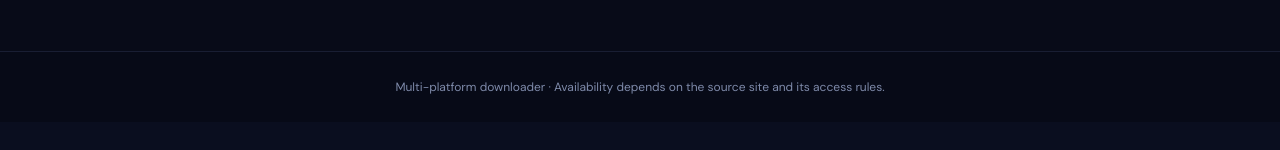
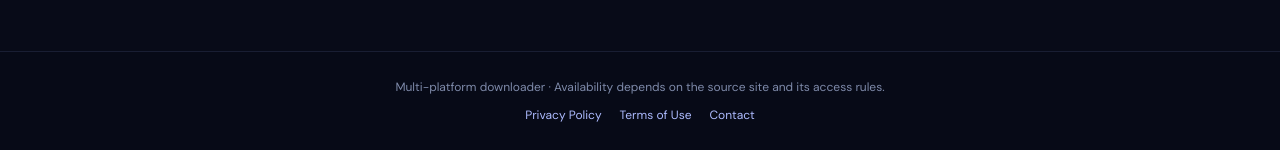
Before and after one commit to Evolve9847/vidsgrab, a Flask app: page / in a window 1280 px wide. Shown: the part 1806-1956 px from the top of the page. Before the commit the page ends 1900 px from the top, so only its background shows below. Run offline with Flask 3, Linux system fonts and the light colour scheme; some libraries are stand-ins or nearby versions.

Commit message:
Add files via upload

```diff
--- a/templates/index.html
+++ b/templates/index.html
@@ -48,7 +48,7 @@ nav a{color:inherit;text-decoration:none;display:inline-flex;align-items:center;
 <h3>How to use the online YouTube downloader</h3><p>Copy the link to a public video, paste it into the downloader, press Get Video, choose the format and quality, then press Start Download. Only download content you own or are authorized to save, and follow the source platform's terms.</p>
 <h3>Frequently asked questions</h3><p><strong>Is VidsGrab free?</strong> The website is intended to be free to use; availability may be affected by hosting limits.</p>
 <p><strong>Can I download every video?</strong> No. Private, age-restricted, DRM-protected, login-required or unsupported content may not be available.</p>
-<p><strong>Does it support MP3?</strong> Supported source audio can be converted to MP3 when server-side FFmpeg is available.</p></section></main><footer>Multi-platform downloader · Availability depends on the source site and its access rules.</footer><script>
+<p><strong>Does it support MP3?</strong> Supported source audio can be converted to MP3 when server-side FFmpeg is available.</p></section></main><footer>Multi-platform downloader · Availability depends on the source site and its access rules.<div style="margin-top:12px;display:flex;justify-content:center;gap:18px;flex-wrap:wrap"><a href="/privacy" style="color:#aebcff;text-decoration:none">Privacy Policy</a><a href="/terms" style="color:#aebcff;text-decoration:none">Terms of Use</a><a href="mailto:fayis510@gmail.com" style="color:#aebcff;text-decoration:none">Contact</a></div></footer><script>
 const $=x=>document.getElementById(x);let videoUrl="",busy=false;
 function scrollToSection(id){$(id).scrollIntoView({behavior:"smooth",block:"center"})}
 function setFormat(mode){$("mode").value=mode;$("mode").dispatchEvent(new Event("change"));document.querySelectorAll("nav a[data-mode]").forEach(a=>a.classList.toggle("active",a.dataset.mode===mode));scrollToSection("downloadPanel")}
```
Also changed, not shown: templates/privacy.html (added, +1 -0 lines), templates/terms.html (added, +1 -0 lines).
